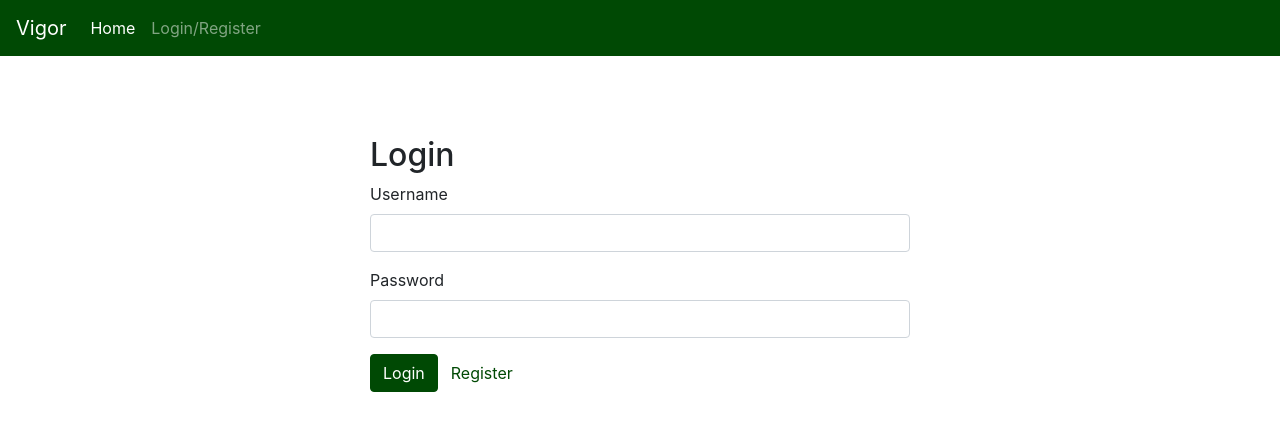
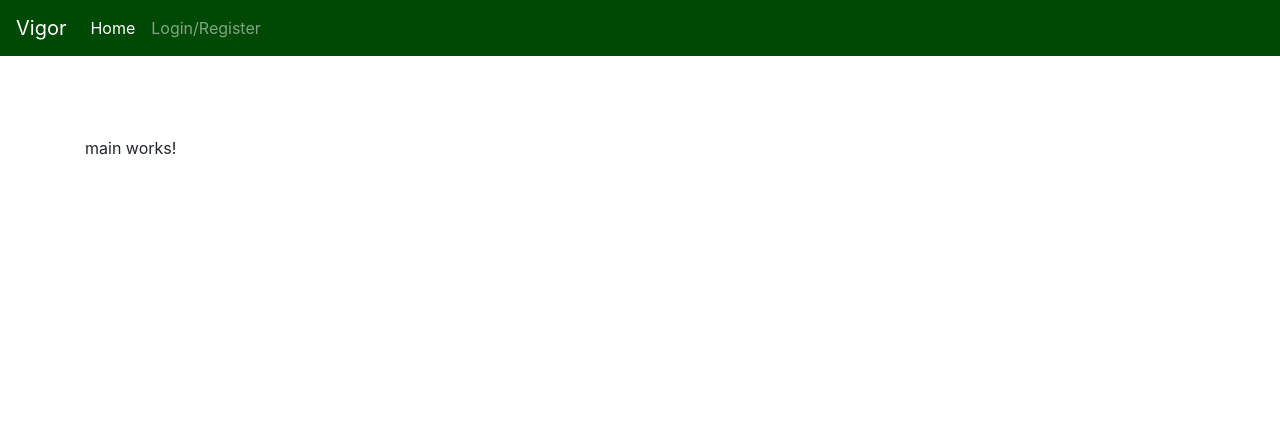
Before and after one commit to r3rivera/web-amdg, an Angular app: page / in a window 1280 px wide. Before the commit this address led to /login. Shown: the top 430 px of the page. Built offline with nearby package versions, Linux system fonts and the light colour scheme.

Commit message:
Added main component

```diff
--- a/src/app/_components/login/login.component.ts
+++ b/src/app/_components/login/login.component.ts
@@ -25,7 +25,7 @@ export class LoginComponent implements OnInit {
     ) {
         // redirect to home if already logged in
         if (this._authenticationService.currentUserValue) {
-            this._router.navigate(['/']);
+            this._router.navigate(['/dashboard']);
         }
     }
 
@@ -38,7 +38,7 @@ export class LoginComponent implements OnInit {
       password: ['', Validators.required]
     });
     // get return url from route parameters or default to '/'
-    this.returnUrl = this._route.snapshot.queryParams['returnUrl'] || '/';
+    this.returnUrl = this._route.snapshot.queryParams['returnUrl'] || '/dashboard';
   }
 
     // convenience getter for easy access to form fields
--- /dev/null
+++ b/src/app/_components/main/main.component.html
@@ -0,0 +1 @@
+<p>main works!</p>
--- /dev/null
+++ b/src/app/_components/main/main.component.ts
@@ -0,0 +1,15 @@
+import { Component, OnInit } from '@angular/core';
+
+@Component({
+  selector: 'r3app-main',
+  templateUrl: './main.component.html',
+  styleUrls: ['./main.component.scss']
+})
+export class MainComponent implements OnInit {
+
+  constructor() { }
+
+  ngOnInit(): void {
+  }
+
+}
--- a/src/app/app.module.ts
+++ b/src/app/app.module.ts
@@ -14,6 +14,7 @@ import { AppointmentComponent } from './_components/secured/appointment/appointm
 import { TokenInterceptor } from './_interceptors/token.interceptor';
 import { ErrorInterceptor } from './_interceptors/error.interceptor';
 import { NgbModule } from '@ng-bootstrap/ng-bootstrap';
+import { MainComponent } from './_components/main/main.component';
 
 
 @NgModule({
@@ -30,7 +31,8 @@ import { NgbModule } from '@ng-bootstrap/ng-bootstrap';
     RegisterComponent,
     AlertComponent,
     DashboardComponent,
-    AppointmentComponent
+    AppointmentComponent,
+    MainComponent
   ],
   providers: [
     { provide : HTTP_INTERCEPTORS, useClass: TokenInterceptor, multi: true },
--- a/src/app/app.routing.ts
+++ b/src/app/app.routing.ts
@@ -4,11 +4,13 @@ import { DashboardComponent } from './_components/secured/dashboard/dashboard.co
 import { LoginComponent } from './_components/login/login.component';
 import { RegisterComponent } from './_components/register/register.component';
 import { AuthGuard } from '@/_service/utilities/auth.guard';
+import { MainComponent } from './_components/main/main.component';
 
 const routes: Routes = [
-    { path: '', component: DashboardComponent, canActivate: [AuthGuard] },
+    { path: 'dashboard', component: DashboardComponent, canActivate: [AuthGuard] },
     { path: 'login', component: LoginComponent },
     { path: 'register', component: RegisterComponent },
+    { path: '', component: MainComponent },
 
     // otherwise redirect to home
     { path: '**', redirectTo: '' }
```
Also changed, not shown: src/app/_components/main/main.component.scss (added), 1 other file (tests, documents, lock files or other folders).
